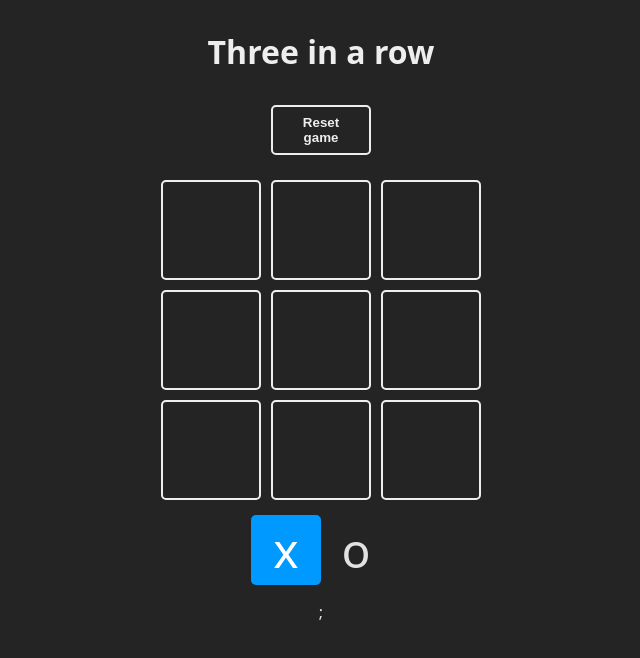
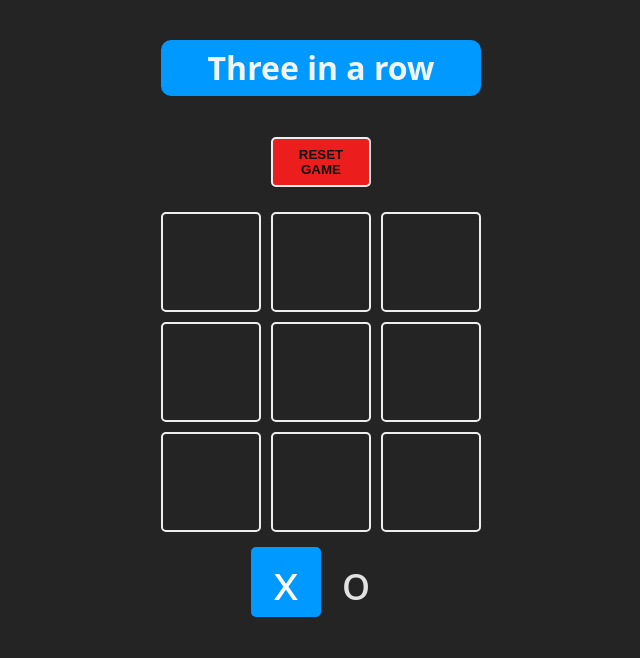
Before and after one commit to jfernandezcl/practical-exercises, a React (Vite) app in the folder three-in-a-row/: page / in a window 1280 px wide. Shown: the top 658 px of the page, without its empty margins (319-959 px from the left). Built offline with nearby package versions, Linux system fonts and the light colour scheme.

Commit message:
created the styles and finished

```diff
--- a/three-in-a-row/src/App.jsx
+++ b/three-in-a-row/src/App.jsx
@@ -1,5 +1,5 @@
 // @ts-nocheck
-import { useState } from "react";
+import { useEffect, useState } from "react";
 import confetti from "canvas-confetti";
 import { Square } from "./components/Square.jsx";
 import { TURNS } from "./constants.js";
@@ -60,7 +60,7 @@ function App() {
   return (
     <main className="board">
       <h1>Three in a row</h1>
-      <button onClick={resetGame}>Reset game</button>
+      <button onClick={resetGame}>RESET GAME</button>
       <section className="game">
         {board.map((square, index) => {
           return (
@@ -74,7 +74,7 @@ function App() {
         <Square isSelected={turn === TURNS.X}>{TURNS.X}</Square>
         <Square isSelected={turn === TURNS.O}>{TURNS.O}</Square>
       </section>
-      <WinnerModal resetGame={resetGame} winner={winner} />;
+      <WinnerModal resetGame={resetGame} winner={winner} />
     </main>
   );
 }
--- a/three-in-a-row/src/index.css
+++ b/three-in-a-row/src/index.css
@@ -36,16 +36,20 @@ body {
 }
 
 .board h1 {
-  color: #eee;
+  background-color: #09f;
+  padding: 16px;
+  border-radius: 10px;
+  color:  rgb(241, 244, 247);
   margin-bottom: 16px;
+
 }
 
 .board button {
   padding: 8px 12px;
   margin: 25px;
-  background: transparent;
+  background-color:  rgb(235, 29, 29);
   border: 2px solid #eee;
-  color: #eee;
+  color: #111111;
   width: 100px;
   border-radius: 5px;
   transition: 0.2s;
@@ -114,6 +118,8 @@ body {
   margin: 0 auto;
   width: fit-content;
   border: 2px solid #eee;
+  background-color: #09f;
+  color: white;
   border-radius: 10px;
   display: flex;
   gap: 15px;
```
